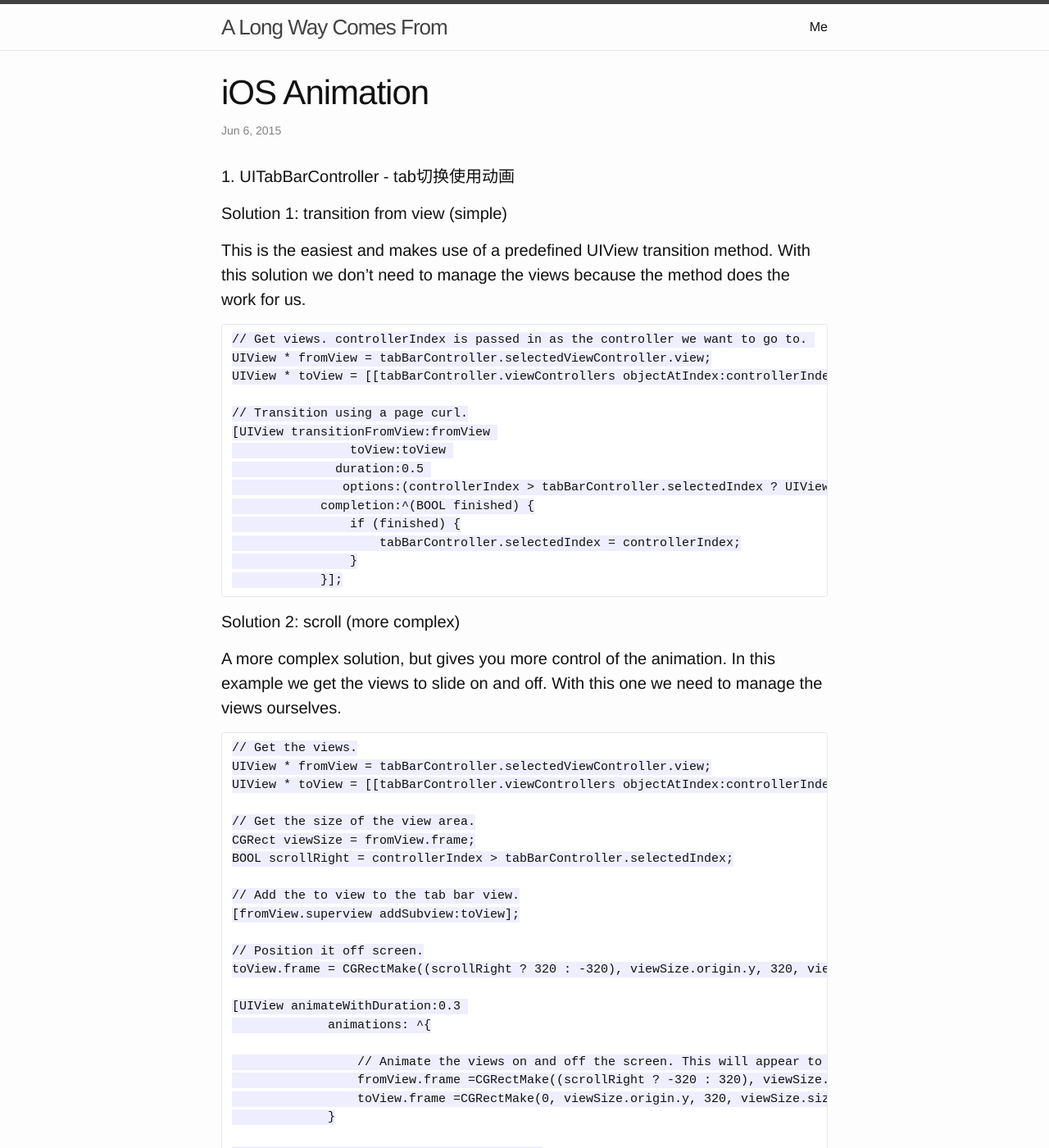
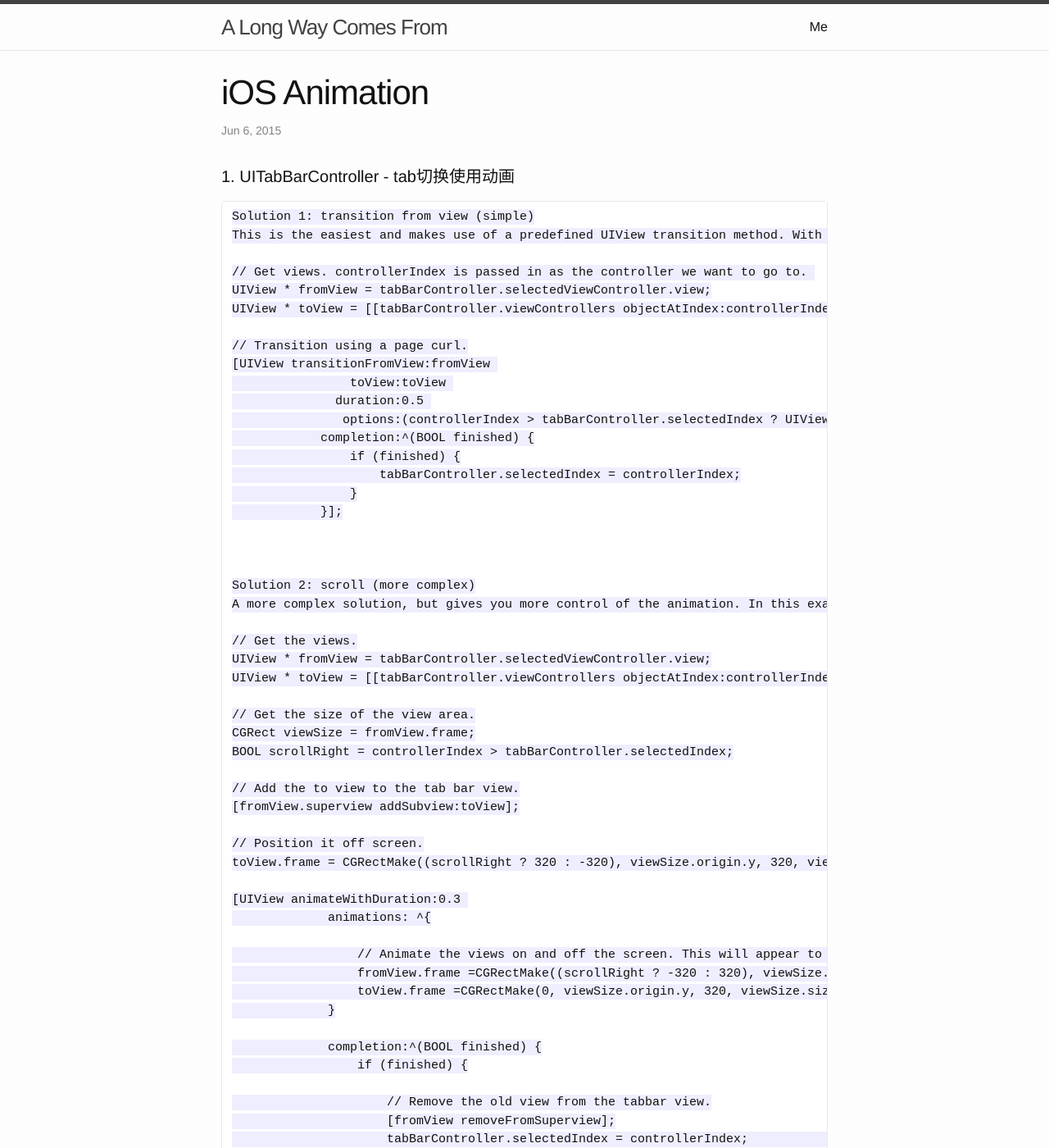
Before and after one commit to sanshanchuns/sanshanchuns.github.io, a Jekyll site: the page built from _posts/2015-06-23-iOS-Animation.markdown, in a window 1280 px wide and 1400 px high. Shown: the whole window at 82% size. Built offline with Jekyll 4.4.1, drawn with Linux system fonts in a browser that asks for light colours; some of the changed text lies outside the part shown.

Commit message:
update files

```diff
--- a/_posts/2015-06-23-iOS-Animation.markdown
+++ b/_posts/2015-06-23-iOS-Animation.markdown
@@ -7,9 +7,8 @@ categories: jekyll update
 
 #### 1. UITabBarController - tab切换使用动画
 
-#### Solution 1: transition from view (simple)
-
-#### This is the easiest and makes use of a predefined UIView transition method. With this solution we don't need to manage the views because the method does the work for us.
+    Solution 1: transition from view (simple)
+    This is the easiest and makes use of a predefined UIView transition method. With this solution we don't need to manage the views because the method does the work for us.
 
 	// Get views. controllerIndex is passed in as the controller we want to go to.
 	UIView * fromView = tabBarController.selectedViewController.view;
@@ -28,9 +27,8 @@ categories: jekyll update
 
 
 
-#### Solution 2: scroll (more complex)
-
-#### A more complex solution, but gives you more control of the animation. In this example we get the views to slide on and off. With this one we need to manage the views  ourselves.
+    Solution 2: scroll (more complex)
+    A more complex solution, but gives you more control of the animation. In this example we get the views to slide on and off. With this one we need to manage the views  ourselves.
 
 	// Get the views.
 	UIView * fromView = tabBarController.selectedViewController.view;
@@ -63,6 +61,7 @@ categories: jekyll update
                      }
                  }];
 
+
 #### 2. Animation 的锚点变换
 
     //动画的变换都是相对于中心点进行的, 这个中心点就是锚点, 然而某些情况下我们需要改变这个默认的中心点(0.5, 0.5)
@@ -87,6 +86,7 @@ categories: jekyll update
         view.layer.position = position;
         view.layer.anchorPoint = anchorPoint;
     }
+
 
 #### 3. pop Animation 倒计时
 
@@ -157,51 +157,6 @@ categories: jekyll update
     }
 
 
-
-
-
-
-
-
-
-
-
-
-
-
-
-
-
-
-
-
-
-
-
-
-
-
-
-
-
-
-
-
-
-
-
-
-
-
-
-
-
-
-
-
-
-
-
 [jekyll]:      http://jekyllrb.com
 [jekyll-gh]:   https://github.com/jekyll/jekyll
 [jekyll-help]: https://github.com/jekyll/jekyll-help
--- a/_posts/2015-07-21-iOS-触摸相关.markdown
+++ b/_posts/2015-07-21-iOS-触摸相关.markdown
@@ -5,7 +5,7 @@ date:   2015-07-21-17:19:56
 categories: jekyll update
 ---
 
-1. 普通的 tap, 如何控制有效点击区域?
+#### 1. 普通的 tap, 如何控制有效点击区域?
 
     UITapGestureRecognizer* gestureRecognizer = [[UITapGestureRecognizer alloc] initWithTarget:self action:@selector(pickerViewTapGestureRecognized:)];
     gestureRecognizer.cancelsTouchesInView = NO; //轮流调用touches 以及 gesture 方法
@@ -33,7 +33,7 @@ categories: jekyll update
     return false;
 	}
 
-2. touches , 如何识别一个UIView 上的一个手指 两个手指 左右手指触摸事件?
+#### 2. touches , 如何识别一个UIView 上的一个手指 两个手指 左右手指触摸事件?
 
 	- (void)touchesBegan:(NSSet *)touches withEvent:(UIEvent *)event{
     	[super touchesBegan:touches withEvent:event];
```
Also changed, not shown: _posts/2015-07-22-截屏.markdown (+0 -61 lines).
